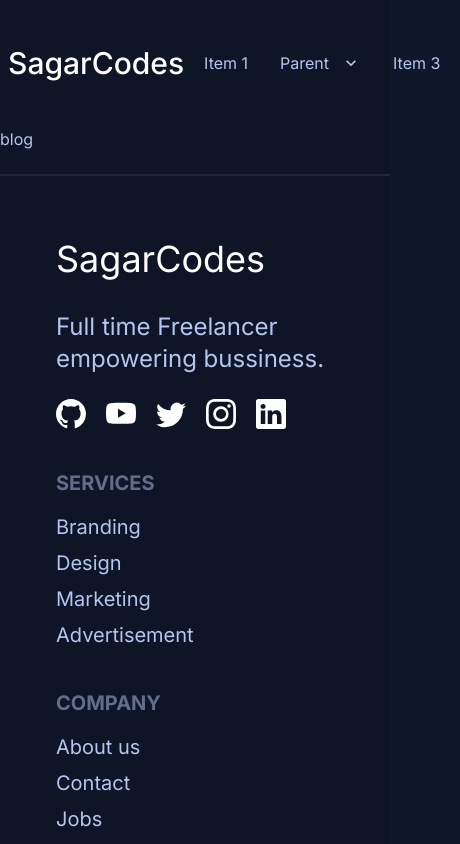
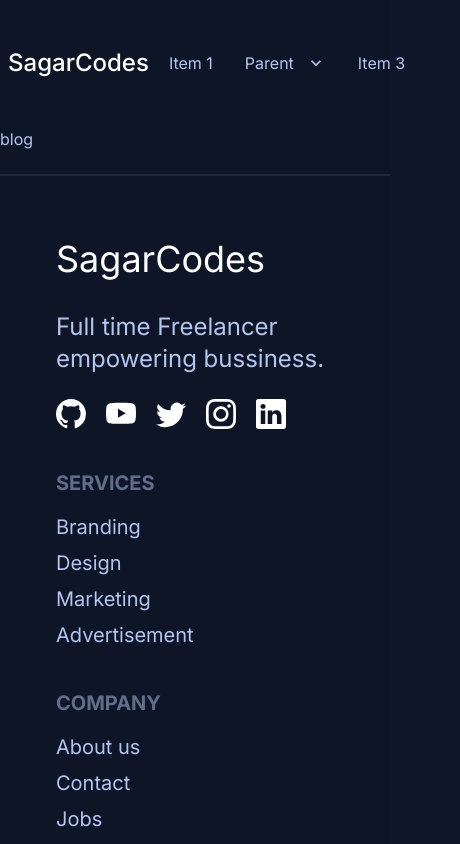
Before and after one commit to sgrds/sagarCodes, a Next.js app: page /blog in a window 390 px wide. Shown: the top 844 px of the page, 460 px wide, since content can reach past the window. Built offline with nearby package versions, Linux system fonts and the light colour scheme.

Commit message:
added links to home page in logo section

```diff
--- a/src/components/navbar.jsx
+++ b/src/components/navbar.jsx
@@ -1,10 +1,13 @@
+import Link from "next/link";
 import React from "react";
 
 const navbar = () => {
   return (
     <div className="mx-auto max-w-screen-2xl flex items-center p-2 min-h-[15vh] bg-base-200">
       <div className="flex-1">
-        <a className="text-3xl text-white font-medium">SagarCodes</a>
+        <Link href="/" className="text-2xl md:text-3xl text-white font-medium">
+          SagarCodes
+        </Link>
       </div>
       <div className="flex-none">
         <ul className="menu menu-horizontal px-1">
```
